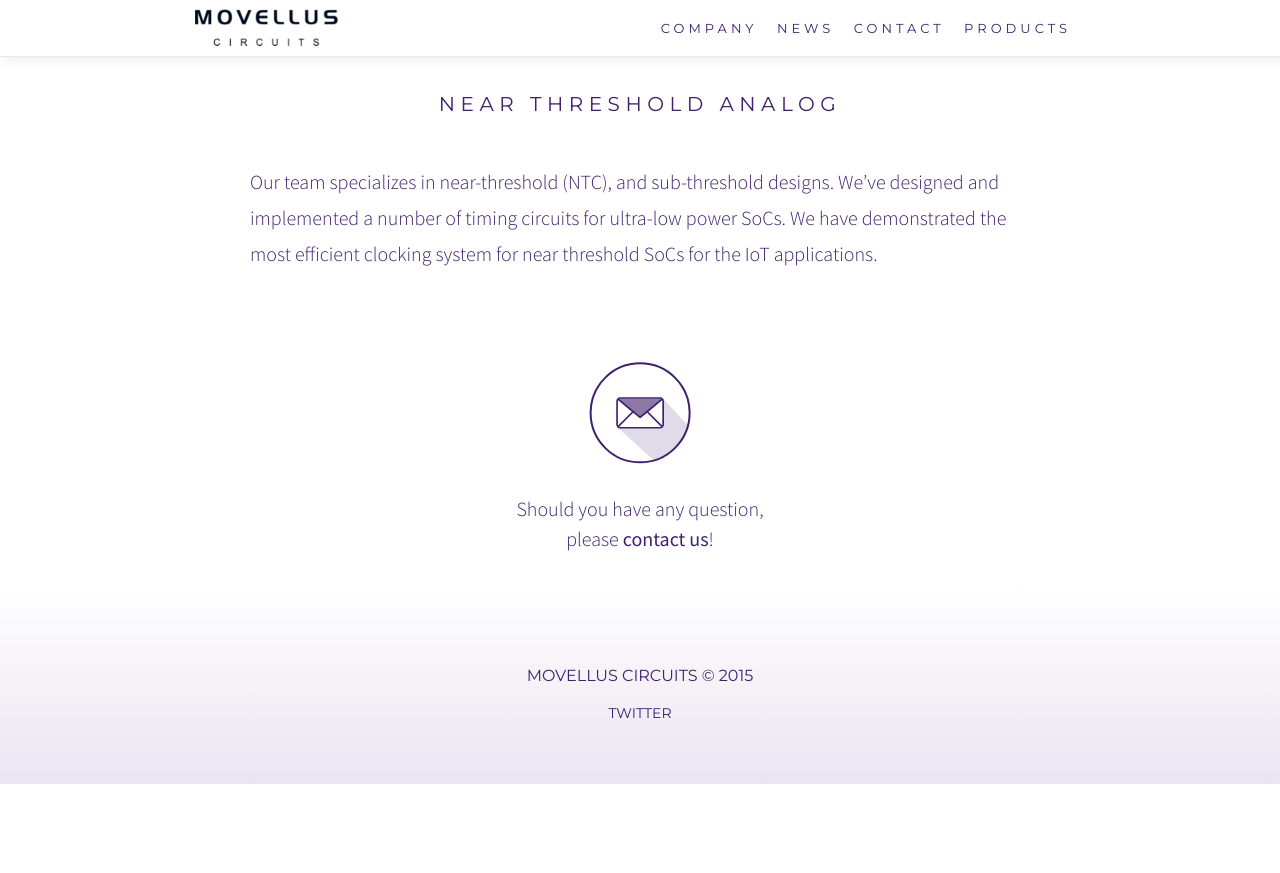
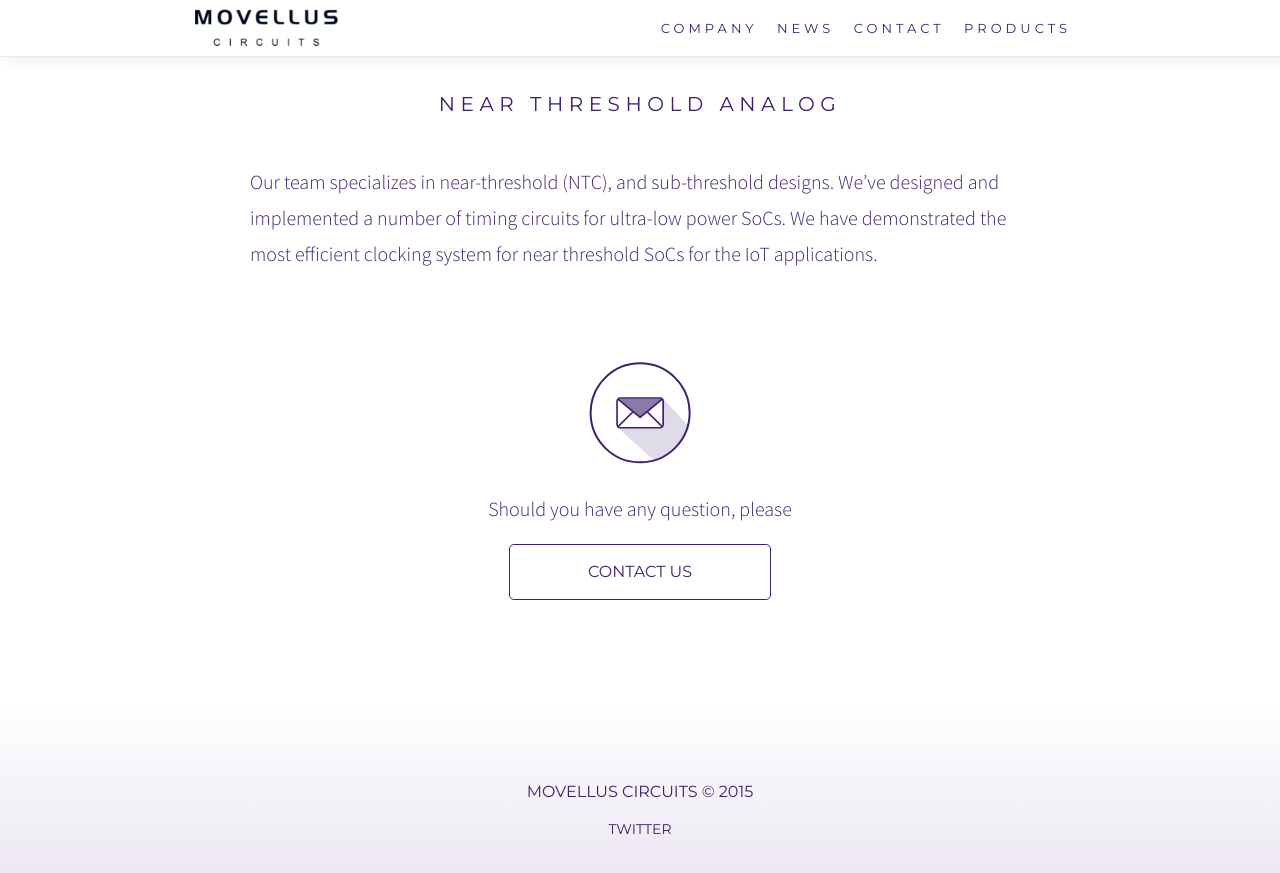
Before and after one commit to zaghmout/movellus, a Jekyll site: the page built from product/index.html, in a window 1280 px wide and 900 px high, scrolled down 1901 px. Shown: the top 873 px of the window. Built offline with Jekyll 4.4.1, drawn with Linux system fonts in a browser that asks for light colours; nearby versions of some CDN libraries; before the commit the page ends 2685 px from its top, so only the background shows below that.

Commit message:
fix contact us broken link

```diff
--- a/product/index.html
+++ b/product/index.html
@@ -256,9 +256,10 @@ title: PRODUCTS
         </svg>
 
         <p>
-            Should you have any question,
-            <br>
-            please <a href="{{ site.url }}/contact/">contact us</a>!
+            Should you have any question, please
+            <a style="font-size: 16px;" id="master-btn" href="{{ "/contact/index.html" | prepend: site.baseurl }}">
+                CONTACT US
+            </a>
         </p>
 
     </div>
```
Also changed, not shown: 2 other files.
